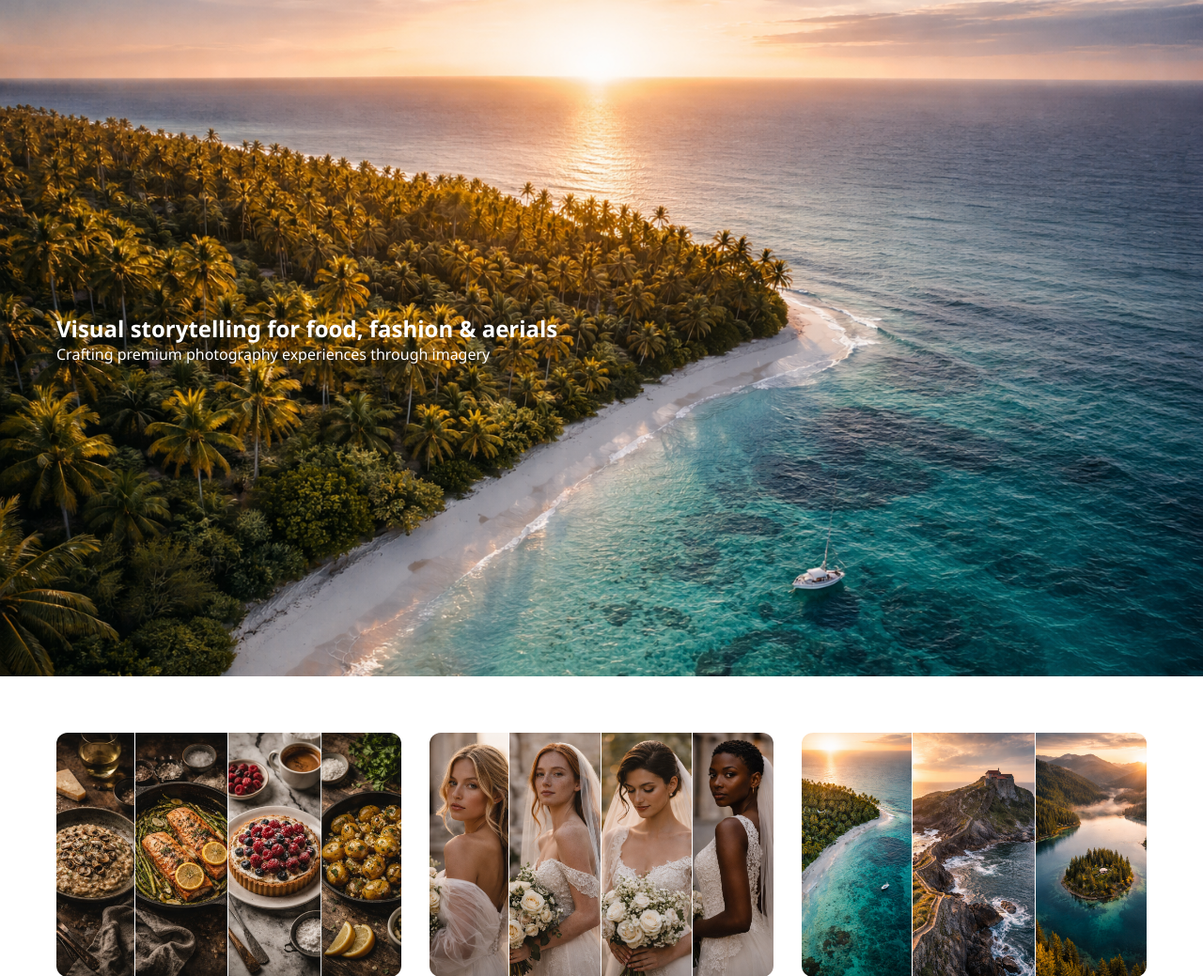
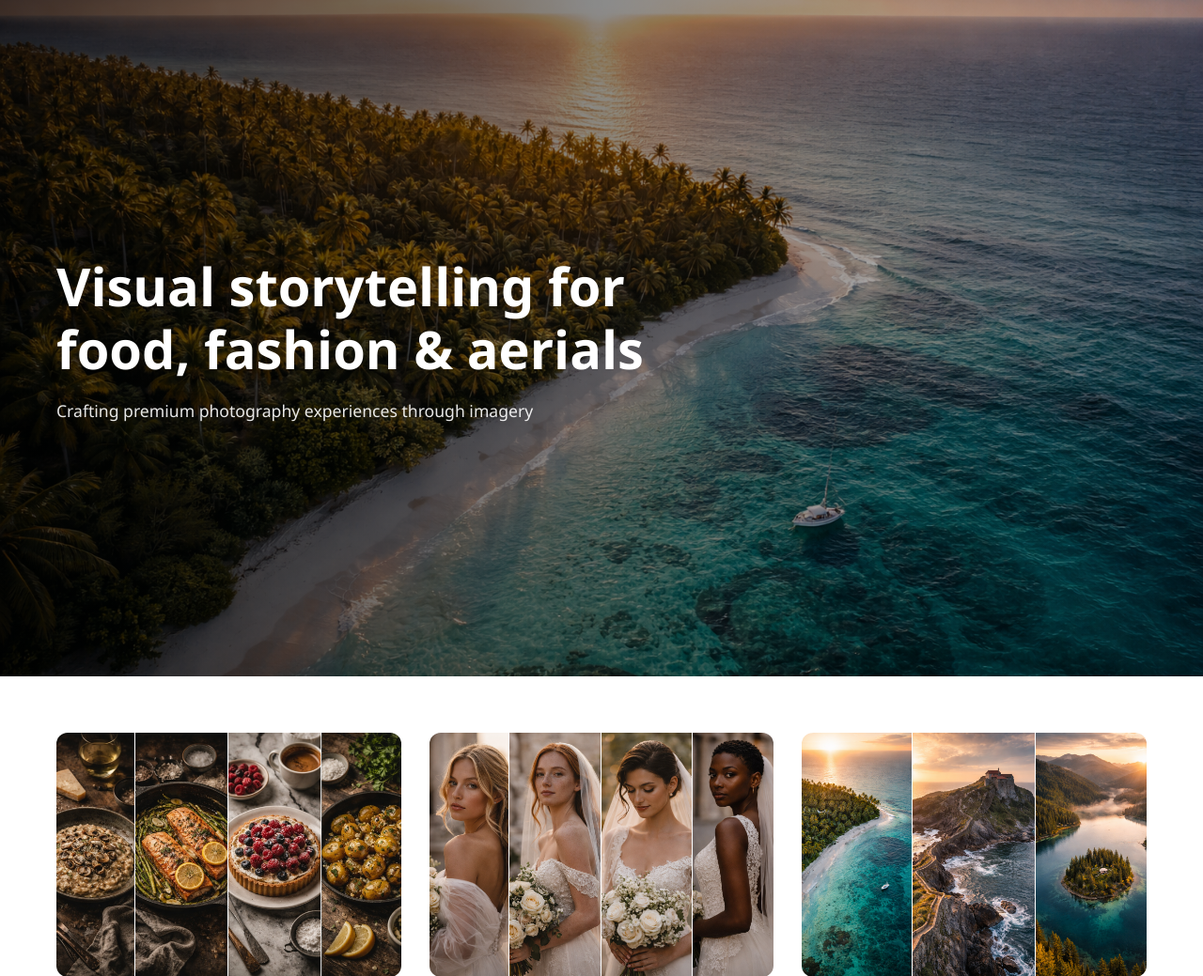
Before and after one commit to syed5625/studio, a Django app: page / in a window 1280 px wide. Shown: the part 63-1102 px from the top of the page at 94% size. Run offline with Django 5.2, Linux system fonts and the light colour scheme.

Commit message:
fixed hero section

```diff
--- a/website/static/css/style.css
+++ b/website/static/css/style.css
@@ -35,6 +35,68 @@ body {
     }
     .nav-links.active { display:flex; }
     .hamburger { display:block; }
+}
+@media (max-width: 768px) {
+    .hero {
+        height: 80vh;
+        padding: 0 6%;
+        background-position: center;
+    }
+
+    .hero-content {
+        text-align: left;
+    }
+}
+
+.hero {
+    position: relative;
+    height: 90vh;
+    background: url("/static/images/hero.png") center/cover no-repeat;
+    display: flex;
+    align-items: center;
+    padding: 0 8%;
+    overflow: hidden;
+}
+
+/* Dark overlay for contrast */
+.hero-overlay {
+    position: absolute;
+    inset: 0;
+    background: linear-gradient(
+        to right,
+        rgba(0, 0, 0, 0.7),
+        rgba(0, 0, 0, 0.2)
+    );
+}
+
+/* Text container */
+.hero-content {
+    position: relative;
+    max-width: 700px;
+    color: white;
+    z-index: 2;
+}
+
+/* Typography */
+.hero-content h1 {
+    font-size: clamp(2.2rem, 5vw, 3.5rem);
+    line-height: 1.2;
+    margin-bottom: 20px;
+}
+
+.hero-content p {
+    font-size: 1.1rem;
+    opacity: 0.9;
+}
+.hero-content {
+    opacity: 0;
+    transform: translateY(30px);
+    transition: 1s ease;
+}
+
+.hero-content.show {
+    opacity: 1;
+    transform: translateY(0);
 }
 
 .hero {
--- a/website/static/js/main.js
+++ b/website/static/js/main.js
@@ -26,3 +26,7 @@ window.addEventListener('scroll',()=>{
         }
     });
 });
+window.addEventListener("load", () => {
+    const heroText = document.querySelector(".hero-content");
+    heroText.classList.add("show");
+});
--- a/website/templates/home.html
+++ b/website/templates/home.html
@@ -2,12 +2,15 @@
 {% load static %}
 
 {% block content %}
-<section class="hero" style="background-image:url('{% static "images/hero.png" %}')">
-    <div class="hero-text">
+<section class="hero">
+    <div class="hero-overlay"></div>
+
+    <div class="hero-content">
         <h1>Visual storytelling for food, fashion & aerials</h1>
         <p>Crafting premium photography experiences through imagery</p>
     </div>
 </section>
+
 
 <section class="grid-section reveal">
     <div class="card">
```
